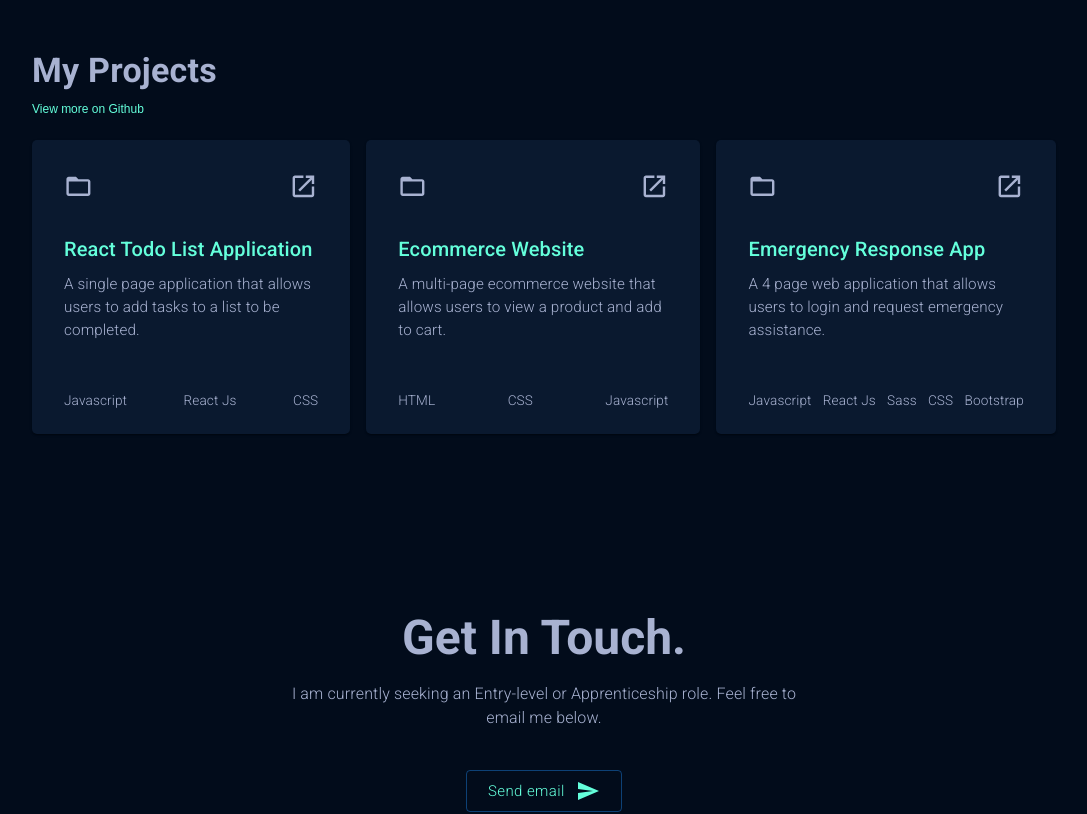
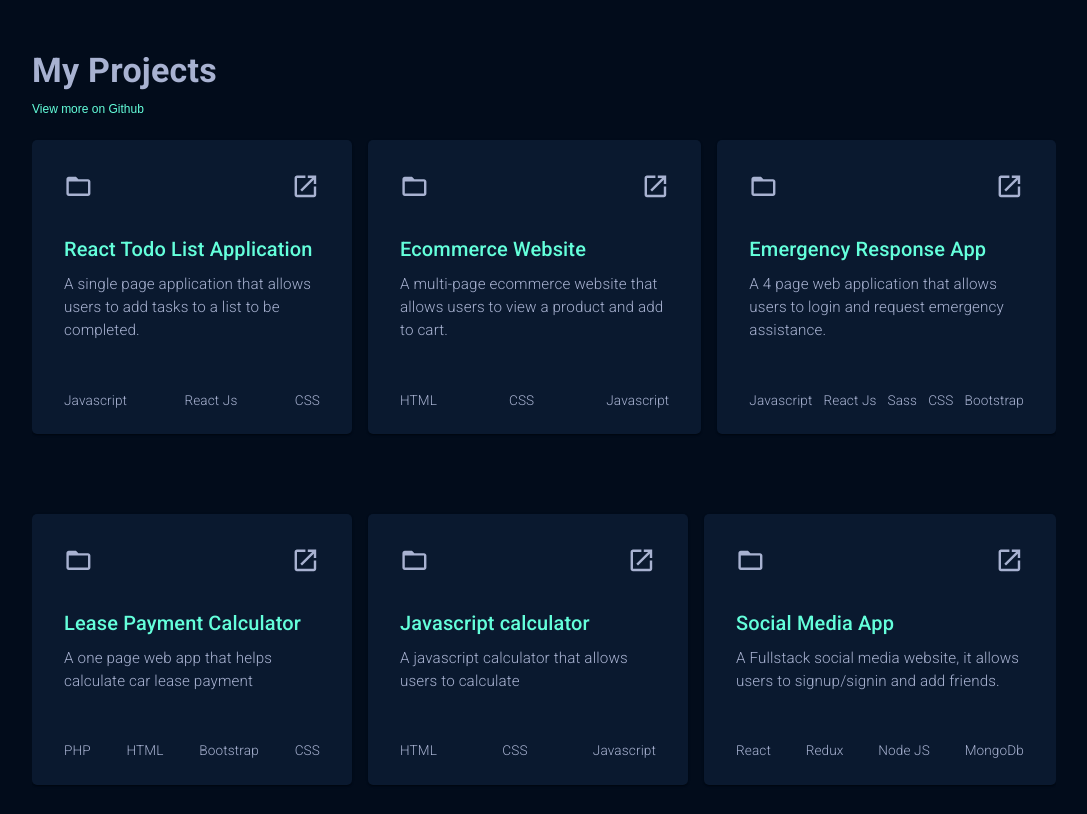
Before and after one commit to JAbsolu/React-portfolio, a React (Create React App) app: page / in a window 1280 px wide. Shown: the part 960-1774 px from the top of the page, without its empty margins (96-1183 px from the left). Built offline with nearby package versions, Linux system fonts and the light colour scheme.

Commit message:
added new projects

```diff
--- a/src/components/Projects/index.jsx
+++ b/src/components/Projects/index.jsx
@@ -20,6 +20,7 @@ const Projects = () => {
     const lightSlate = themeSettings.palette.primary.lightSlate;
 
     const isNonMobile = useMediaQuery("(min-width: 1000px)");
+    const isIpad = useMediaQuery("(max-width: 850px)");
     const isMobile = useMediaQuery("(max-width: 700px)");
 
     return (
@@ -55,14 +56,15 @@ const Projects = () => {
                 View more on Github
             </Link>
           <Box sx={{
-              display: isMobile ? "block" : "flex",
+              display: isIpad ? "block" : "flex",
               gap: "1rem",
               pb: "4rem",
+              overflowX: "scroll",
             }}>
               {/* CARD 1 */}
               <Card sx={{
-                minWidth: '18rem',
-                maxWidth: "25rem",
+                minWidth: '20rem',
+                maxWidth: "22rem",
                 background: navy,
                 borderRadius: "5px",
                 mt: "1rem",
@@ -126,7 +128,7 @@ const Projects = () => {
               {/* CARD 2 */}
               <Card sx={{
                 minWidth: '20rem',
-                maxWidth: "25rem",
+                maxWidth: "22rem",
                 background: navy,
                 borderRadius: "5px",
                 mt: "1rem",
@@ -190,7 +192,7 @@ const Projects = () => {
               {/* CARD 3 */}
               <Card sx={{
                 minWidth: '20rem',
-                maxWidth: "25rem",
+                maxWidth: "22rem",
                 background: navy,
                 borderRadius: "5px",
                 mt: "1rem",
@@ -252,6 +254,209 @@ const Projects = () => {
                 </CardContent>
               </Card>
             </Box>
+{/* ROW 2 */}
+            <Box sx={{
+              display: isIpad ? "block" : "flex",
+              gap: "1rem",
+              pb: "4rem",
+              overflowX: "scroll",
+            }}>
+
+            {/* CARD 1 */}
+            <Card sx={{
+              minWidth: '20rem',
+              maxWidth: "22rem",
+              background: navy,
+              borderRadius: "5px",
+              mt: "1rem",
+            }}>
+              <CardContent sx={{
+                p: "2rem",
+              }}>
+                <FlexBetween>
+                  <FolderOpenIcon sx={{
+                    color: lightSlate,
+                    fontSize: "1.8rem",
+                    "&:hover": {
+                      color: green,
+                      cursor: 'pointer',
+                    },
+                  }}/>
+                  <LaunchIcon sx={{
+                    color: lightSlate,
+                    fontSize: "1.8rem",
+                    "&:hover": {
+                      color: green,
+                      cursor: "pointer",
+                    }
+                  }}/>
+                </FlexBetween>
+
+                <Typography variant="h6" sx={{
+                  color: green,
+                  pt: "2rem",
+                  pd: "0.5rem",
+                }}>
+                  {projects.leasePaymentCal.name}
+                </Typography>
+
+                <Typography sx={{
+                  color: lightSlate,
+                  lineHeight: "1.5",
+                  fontSize: "0.95rem",
+                  fontWeight: "100",
+                  pt: "0.5rem",
+                  pb: "3rem",
+                }}>
+                  {projects.leasePaymentCal.description}
+                </Typography>
+
+                <FlexBetween sx={{
+                  pb: "0",
+                }}>
+                  {projects.leasePaymentCal.technology.map((value) => (
+                    <Typography sx={{
+                      color: lightSlate,
+                      fontWeight: "200",
+                      fontSize: "0.85rem",
+                    }}>
+                      {value}
+                    </Typography>
+                  ))}
+                </FlexBetween>
+              </CardContent>
+            </Card>
+
+            {/* CARD 2 */}
+            <Card sx={{
+              minWidth: '20rem',
+              maxWidth: "22rem",
+              background: navy,
+              borderRadius: "5px",
+              mt: "1rem",
+            }}>
+              <CardContent sx={{
+                p: "2rem",
+              }}>
+                <FlexBetween>
+                  <FolderOpenIcon sx={{
+                    color: lightSlate,
+                    fontSize: "1.8rem",
+                    "&:hover": {
+                      color: green,
+                      cursor: 'pointer',
+                    },
+                  }}/>
+                  <LaunchIcon sx={{
+                    color: lightSlate,
+                    fontSize: "1.8rem",
+                    "&:hover": {
+                      color: green,
+                      cursor: "pointer",
+                    }
+                  }}/>
+                </FlexBetween>
+
+                <Typography variant="h6" sx={{
+                  color: green,
+                  pt: "2rem",
+                  pd: "0.5rem",
+                }}>
+                  {projects.calculator.name}
+                </Typography>
+
+                <Typography sx={{
+                  color: lightSlate,
+                  lineHeight: "1.5",
+                  fontSize: "0.95rem",
+                  fontWeight: "100",
+                  pt: "0.5rem",
+                  pb: "3rem",
+                }}>
+                  {projects.calculator.description}
+                </Typography>
+
+                <FlexBetween sx={{
+                  pb: "0",
+                }}>
+                  {projects.calculator.technology.map((value) => (
+                    <Typography sx={{
+                      color: lightSlate,
+                      fontWeight: "200",
+                      fontSize: "0.85rem",
+                    }}>
+                      {value}
+                    </Typography>
+                  ))}
+                </FlexBetween>
+              </CardContent>
+            </Card>
+
+             {/* CARD 3 */}
+             <Card sx={{
+              minWidth: '20rem',
+              maxWidth: "22rem",
+              background: navy,
+              borderRadius: "5px",
+              mt: "1rem",
+            }}>
+              <CardContent sx={{
+                p: "2rem",
+              }}>
+                <FlexBetween>
+                  <FolderOpenIcon sx={{
+                    color: lightSlate,
+                    fontSize: "1.8rem",
+                    "&:hover": {
+                      color: green,
+                      cursor: 'pointer',
+                    },
+                  }}/>
+                  <LaunchIcon sx={{
+                    color: lightSlate,
+                    fontSize: "1.8rem",
+                    "&:hover": {
+                      color: green,
+                      cursor: "pointer",
+                    }
+                  }}/>
+                </FlexBetween>
+
+                <Typography variant="h6" sx={{
+                  color: green,
+                  pt: "2rem",
+                  pd: "0.5rem",
+                }}>
+                  {projects.socialMediaApp.name}
+                </Typography>
+
+                <Typography sx={{
+                  color: lightSlate,
+                  lineHeight: "1.5",
+                  fontSize: "0.95rem",
+                  fontWeight: "100",
+                  pt: "0.5rem",
+                  pb: "3rem",
+                }}>
+                  {projects.socialMediaApp.description}
+                </Typography>
+
+                <FlexBetween sx={{
+                  pb: "0",
+                }}>
+                  {projects.socialMediaApp.technology.map((value) => (
+                    <Typography sx={{
+                      color: lightSlate,
+                      fontWeight: "200",
+                      fontSize: "0.85rem",
+                    }}>
+                      {value}
+                    </Typography>
+                  ))}
+                </FlexBetween>
+              </CardContent>
+            </Card>
+            </Box>
           </Box>
     );
 };
--- a/src/user.js
+++ b/src/user.js
@@ -39,4 +39,25 @@ export const projects = {
         technology: ['HTML', 'CSS', 'Javascript'],
         description: 'A multi-page ecommerce website that allows users to view a product and add to cart.',
     },
+    socialMediaApp: {
+        name: 'Social Media App',
+        frontendView : null,
+        github: 'https://github.com/JAbsolu/FullStack-Social-app',
+        technology: ['React', 'Redux', 'Node JS', 'MongoDb'],
+        description: 'A Fullstack social media website, it allows users to signup/signin and add friends.',
+    },
+    leasePaymentCal: {
+        name: 'Lease Payment Calculator',
+        frontendView: null,
+        github: 'https://github.com/JAbsolu/lease-payment-calculator',
+        technology: ['PHP', 'HTML', 'Bootstrap' , 'CSS'],
+        description: 'A one page web app that helps calculate car lease payment',
+    },
+    calculator: {
+        name: "Javascript calculator",
+        frontendView: null,
+        github: null,
+        technology: ['HTML', 'CSS', 'Javascript'],
+        description: 'A javascript calculator that allows users to calculate',
+    },
 };
```
